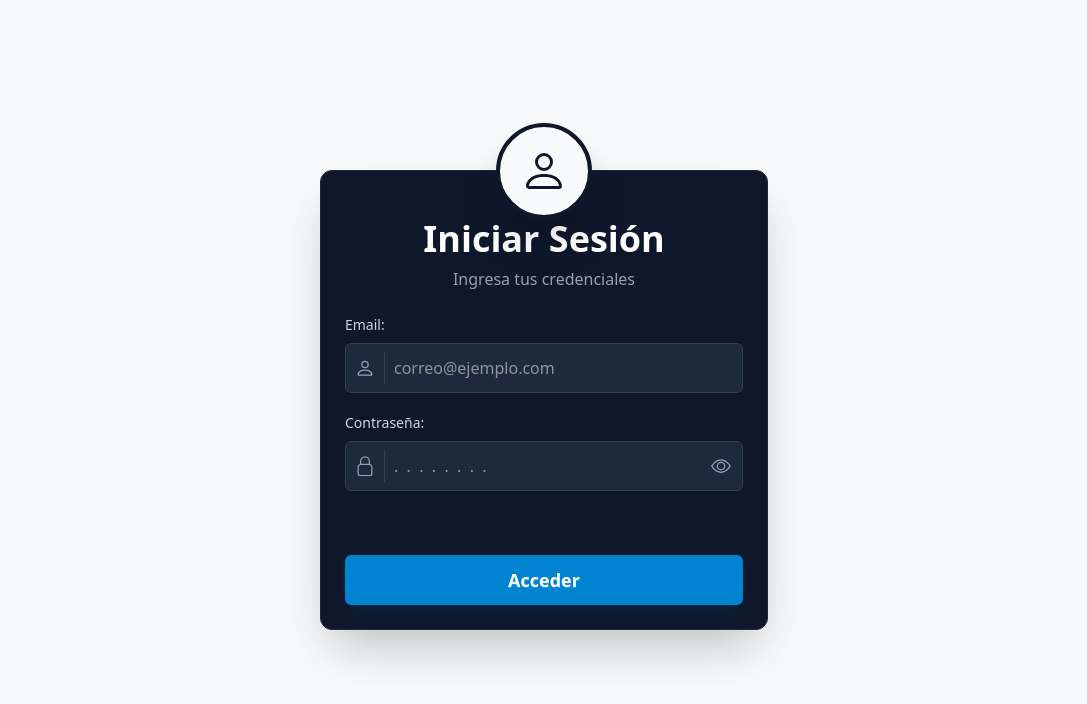
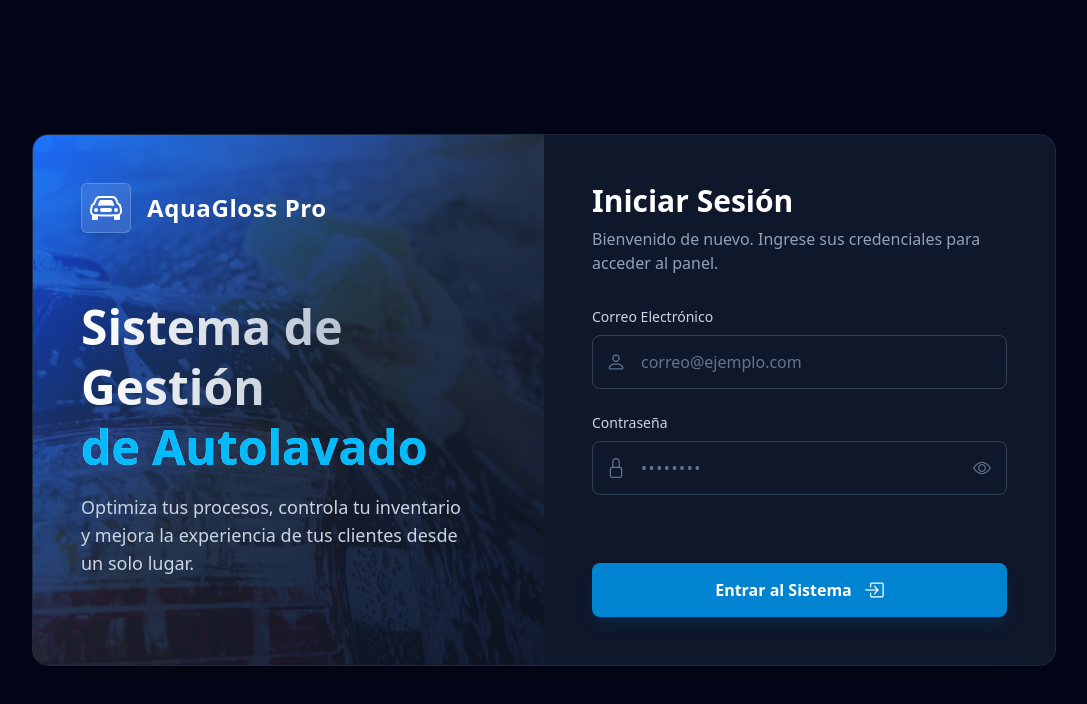
Before and after one commit to thewolf160/AquaGlossPro-Frontend, a React (Vite) app: page /login in a window 1280 px wide. Shown: the top 704 px of the page, without its empty margins (96-1183 px from the left). Built offline with nearby package versions, Linux system fonts and the light colour scheme.

Commit message:
mejora login

```diff
--- a/index.html
+++ b/index.html
@@ -3,7 +3,7 @@
   <head>
     <meta charset="UTF-8" />
     <meta name="viewport" content="width=device-width, initial-scale=1.0" />
-    <title>front-proyecto-5</title>
+    <title>AquaGloss Pro</title>
   </head>
   <body>
     <div id="root"></div>
--- a/src/pages/Login.tsx
+++ b/src/pages/Login.tsx
@@ -1,5 +1,4 @@
 import React, { useState } from "react";
-import { Link } from "react-router-dom";
 
 interface formState {
   form: {
@@ -55,134 +54,266 @@ function Login() {
 
   return (
     <>
-      <div className="flex min-h-screen justify-center items-center bg-slate-50 p-4">
-        <div className="relative w-full max-w-sm sm:max-w-md bg-slate-900 shadow-2xl border border-slate-800 rounded-xl p-6 pt-16 sm:pt-12">
-          <div className="absolute -top-10 sm:-top-12 left-1/2 -translate-x-1/2 rounded-full bg-slate-50 w-20 h-20 sm:w-24 sm:h-24 border-4 border-slate-900 flex items-center justify-center shadow-2xl">
+      <div className="flex justify-center items-center bg-slate-950 min-h-screen p-4 sm:p-8 text-white">
+        <div className="flex flex-col lg:flex-row bg-slate-900 overflow-hidden w-full max-w-md lg:max-w-5xl border border-slate-800 rounded-2xl shadow-2xl">
+          <div className="relative hidden lg:flex w-1/2 bg-linear-to-br from-blue-600 via-slate-800 to-slate-900 flex-col justify-between p-12">
+            <img
+              src="/login.webp"
+              alt="Fondo AquaGloss"
+              className="absolute inset-0 w-full h-full object-cover opacity-30 mix-blend-overlay "
+            />
+
+            <div className="relative z-10 flex items-center gap-4">
+              <div className="p-2 bg-white/10 backdrop-blur-md border border-white/20 rounded-md flex items-center justify-center shadow-lg">
                 <svg
                   xmlns="http://www.w3.org/2000/svg"
-              className="w-10 h-10 sm:w-12 sm:h-12 text-slate-900"
                   fill="currentColor"
+                  className="bi bi-car-front text-white w-8 h-8"
                   viewBox="0 0 16 16"
                 >
-              <path d="M8 8a3 3 0 1 0 0-6 3 3 0 0 0 0 6m2-3a2 2 0 1 1-4 0 2 2 0 0 1 4 0m4 8c0 1-1 1-1 1H3s-1 0-1-1 1-4 6-4 6 3 6 4m-1-.004c-.001-.246-.154-.986-.832-1.664C11.516 10.68 10.289 10 8 10s-3.516.68-4.168 1.332c-.678.678-.83 1.418-.832 1.664z" />
+                  <path d="M4 9a1 1 0 1 1-2 0 1 1 0 0 1 2 0m10 0a1 1 0 1 1-2 0 1 1 0 0 1 2 0M6 8a1 1 0 0 0 0 2h4a1 1 0 1 0 0-2zM4.862 4.276 3.906 6.19a.51.51 0 0 0 .497.731c.91-.073 2.35-.17 3.597-.17s2.688.097 3.597.17a.51.51 0 0 0 .497-.731l-.956-1.913A.5.5 0 0 0 10.691 4H5.309a.5.5 0 0 0-.447.276" />
+                  <path d="M2.52 3.515A2.5 2.5 0 0 1 4.82 2h6.362c1 0 1.904.596 2.298 1.515l.792 1.848c.075.175.21.319.38.404.5.25.855.715.965 1.262l.335 1.679q.05.242.049.49v.413c0 .814-.39 1.543-1 1.997V13.5a.5.5 0 0 1-.5.5h-2a.5.5 0 0 1-.5-.5v-1.338c-1.292.048-2.745.088-4 .088s-2.708-.04-4-.088V13.5a.5.5 0 0 1-.5.5h-2a.5.5 0 0 1-.5-.5v-1.892c-.61-.454-1-1.183-1-1.997v-.413a2.5 2.5 0 0 1 .049-.49l.335-1.68c.11-.546.465-1.012.964-1.261a.8.8 0 0 0 .381-.404l.792-1.848ZM4.82 3a1.5 1.5 0 0 0-1.379.91l-.792 1.847a1.8 1.8 0 0 1-.853.904.8.8 0 0 0-.43.564L1.03 8.904a1.5 1.5 0 0 0-.03.294v.413c0 .796.62 1.448 1.408 1.484 1.555.07 3.786.155 5.592.155s4.037-.084 5.592-.155A1.48 1.48 0 0 0 15 9.611v-.413q0-.148-.03-.294l-.335-1.68a.8.8 0 0 0-.43-.563 1.8 1.8 0 0 1-.853-.904l-.792-1.848A1.5 1.5 0 0 0 11.18 3z" />
                 </svg>
               </div>
-          <div className="mb-6">
-            <h1 className="text-3xl sm:text-4xl text-white text-center font-bold mb-2">
+              <h1 className="text-2xl font-bold tracking-wide">
+                AquaGloss Pro
+              </h1>
+            </div>
+
+            <div className="relative z-10 mb-10">
+              <h2 className="text-5xl font-extrabold leading-tight mb-4 text-transparent bg-clip-text bg-linear-to-r from-white to-slate-400">
+                Sistema de Gestión <br />
+                <span className="text-sky-400">de Autolavado</span>
+              </h2>
+              <p className="text-lg text-slate-300 max-w-sm">
+                Optimiza tus procesos, controla tu inventario y mejora la
+                experiencia de tus clientes desde un solo lugar.
+              </p>
+            </div>
+          </div>
+
+          <div className="w-full lg:w-1/2 flex flex-col justify-center p-8 sm:p-10 lg:p-12">
+            <div className="flex flex-col items-center text-center gap-3 lg:hidden mb-8">
+              <div className="w-16 h-16 bg-sky-600  rounded-xl flex items-center justify-center shadow-lg ">
+                <i className="bi bi-car-front text-4xl"></i>
+              </div>
+              <h1 className="text-2xl font-bold">AquaGloss Pro</h1>
+            </div>
+
+            <div className="text-center lg:text-left mb-8">
+              <h2 className="text-3xl font-bold text-white mb-2">
                 Iniciar Sesión
-            </h1>
-            <p className="text-slate-400 text-center text-sm sm:text-base">
-              Ingresa tus credenciales
+              </h2>
+              <p className="text-slate-400">
+                Bienvenido de nuevo. Ingrese sus credenciales para acceder al
+                panel.
               </p>
             </div>
 
-          <form className="space-y-5" onSubmit={handleSubmit}>
-            <div className="relative">
+            <form className="space-y-6" onSubmit={handleSubmit}>
+              <div>
                 <label className="block font-medium text-sm text-slate-300 mb-2">
-                Email:
+                  Correo Electrónico
                 </label>
-              <div className="relative">
+                <div className="relative group">
                   <input
                     type="email"
                     placeholder="correo@ejemplo.com"
                     name="email"
                     onChange={handleChange}
                     value={formState.form.email}
-                  className="w-full bg-slate-800 border border-slate-700 text-white rounded-md px-12 py-3 outline-none focus:ring-2 focus:ring-sky-500 transition-all"
+                    className="w-full bg-slate-900 border border-slate-700 text-white rounded-lg px-12 py-3.5 outline-none focus:border-sky-500 focus:ring-1 focus:ring-sky-500 transition-all placeholder:text-slate-500"
                   />
-                <div className="absolute left-0 top-1/2 -translate-y-1/2 flex items-center justify-center border-r border-slate-700 w-10 h-2/3 text-slate-400">
-                  <svg
-                    xmlns="http://www.w3.org/2000/svg"
-                    width="20"
-                    height="20"
-                    fill="currentColor"
-                    className="bi bi-person"
-                    viewBox="0 0 16 16"
-                  >
-                    <path d="M8 8a3 3 0 1 0 0-6 3 3 0 0 0 0 6m2-3a2 2 0 1 1-4 0 2 2 0 0 1 4 0m4 8c0 1-1 1-1 1H3s-1 0-1-1 1-4 6-4 6 3 6 4m-1-.004c-.001-.246-.154-.986-.832-1.664C11.516 10.68 10.289 10 8 10s-3.516.68-4.168 1.332c-.678.678-.83 1.418-.832 1.664z" />
-                  </svg>
+                  <div className="absolute left-0 top-1/2 -translate-y-1/2 flex items-center justify-center w-12 text-slate-500 group-focus-within:text-sky-400 transition-colors">
+                    <i className="bi bi-person text-xl"></i>
                   </div>
                 </div>
               </div>
-            <div className="relative">
-              <label className="block font-medium text-sm text-slate-300 mb-2">
-                Contraseña:
+
+              <div>
+                <div className="flex justify-between items-center mb-2">
+                  <label className="block font-medium text-sm text-slate-300">
+                    Contraseña
                   </label>
-
-              <div className="relative">
+                </div>
+                <div className="relative group">
                   <input
                     type={viewPassword ? "text" : "password"}
-                  placeholder=".  .  .  .  .  .  .  ."
+                    placeholder="••••••••"
                     id="password"
                     name="password"
                     onChange={handleChange}
                     value={formState.form.password}
-                  className="w-full bg-slate-800 border border-slate-700 text-white rounded-md px-12 py-3 outline-none focus:ring-2 focus:ring-sky-500 transition-all"
+                    className="w-full bg-slate-900 border border-slate-700 text-white rounded-lg px-12 py-3.5 outline-none focus:border-sky-500 focus:ring-1 focus:ring-sky-500 transition-all placeholder:text-slate-500 tracking-widest"
                   />
-                <div className="absolute left-0 top-1/2 -translate-y-1/2 flex justify-center items-center w-10 h-2/3 border-r border-slate-700 text-slate-400">
-                  <svg
-                    xmlns="http://www.w3.org/2000/svg"
-                    width="20"
-                    height="20"
-                    fill="currentColor"
-                    className="bi bi-lock"
-                    viewBox="0 0 16 16"
-                  >
-                    <path
-                      fill-rule="evenodd"
-                      d="M8 0a4 4 0 0 1 4 4v2.05a2.5 2.5 0 0 1 2 2.45v5a2.5 2.5 0 0 1-2.5 2.5h-7A2.5 2.5 0 0 1 2 13.5v-5a2.5 2.5 0 0 1 2-2.45V4a4 4 0 0 1 4-4M4.5 7A1.5 1.5 0 0 0 3 8.5v5A1.5 1.5 0 0 0 4.5 15h7a1.5 1.5 0 0 0 1.5-1.5v-5A1.5 1.5 0 0 0 11.5 7zM8 1a3 3 0 0 0-3 3v2h6V4a3 3 0 0 0-3-3"
-                    />
-                  </svg>
+                  <div className="absolute left-0 top-1/2 -translate-y-1/2 flex justify-center items-center w-12 text-slate-500 group-focus-within:text-sky-400 transition-colors">
+                    <i className="bi bi-lock text-xl"></i>
                   </div>
+
                   <button
                     type="button"
                     onClick={handleViewPassWord}
-                  className="absolute right-3 top-1/2 -translate-y-1/2 text-slate-400 hover:text-sky-400 transition-colors cursor-pointer"
+                    className="absolute right-4 top-1/2 -translate-y-1/2 text-slate-500 hover:text-sky-400 transition-colors cursor-pointer"
                   >
-                  {!viewPassword ? (
-                    <svg
-                      xmlns="http://www.w3.org/2000/svg"
-                      width="20"
-                      height="20"
-                      fill="currentColor"
-                      className="bi bi-eye"
-                      viewBox="0 0 16 16"
-                    >
-                      <path d="M16 8s-3-5.5-8-5.5S0 8 0 8s3 5.5 8 5.5S16 8 16 8M1.173 8a13 13 0 0 1 1.66-2.043C4.12 4.668 5.88 3.5 8 3.5s3.879 1.168 5.168 2.457A13 13 0 0 1 14.828 8q-.086.13-.195.288c-.335.48-.83 1.12-1.465 1.755C11.879 11.332 10.119 12.5 8 12.5s-3.879-1.168-5.168-2.457A13 13 0 0 1 1.172 8z" />
-                      <path d="M8 5.5a2.5 2.5 0 1 0 0 5 2.5 2.5 0 0 0 0-5M4.5 8a3.5 3.5 0 1 1 7 0 3.5 3.5 0 0 1-7 0" />
-                    </svg>
-                  ) : (
-                    <svg
-                      xmlns="http://www.w3.org/2000/svg"
-                      width="20"
-                      height="20"
-                      fill="currentColor"
-                      className="bi bi-eye-slash"
-                      viewBox="0 0 16 16"
-                    >
-                      <path d="M13.359 11.238C15.06 9.72 16 8 16 8s-3-5.5-8-5.5a7 7 0 0 0-2.79.588l.77.771A6 6 0 0 1 8 3.5c2.12 0 3.879 1.168 5.168 2.457A13 13 0 0 1 14.828 8q-.086.13-.195.288c-.335.48-.83 1.12-1.465 1.755q-.247.248-.517.486z" />
-                      <path d="M11.297 9.176a3.5 3.5 0 0 0-4.474-4.474l.823.823a2.5 2.5 0 0 1 2.829 2.829zm-2.943 1.299.822.822a3.5 3.5 0 0 1-4.474-4.474l.823.823a2.5 2.5 0 0 0 2.829 2.829" />
-                      <path d="M3.35 5.47q-.27.24-.518.487A13 13 0 0 0 1.172 8l.195.288c.335.48.83 1.12 1.465 1.755C4.121 11.332 5.881 12.5 8 12.5c.716 0 1.39-.133 2.02-.36l.77.772A7 7 0 0 1 8 13.5C3 13.5 0 8 0 8s.939-1.721 2.641-3.238l.708.709zm10.296 8.884-12-12 .708-.708 12 12z" />
-                    </svg>
-                  )}
+                    <i
+                      className={`bi text-lg ${viewPassword ? "bi-eye-slash" : "bi-eye"}`}
+                    ></i>
                   </button>
                 </div>
               </div>
+
               <div className="flex justify-center items-center h-5">
                 {formState.error && (
-                <span className="text-red-400 text-sm font-medium">
+                  <span className="text-red-400 text-sm font-medium bg-red-400/10 px-3 py-1 rounded-md">
                     {formState.errorText}
                   </span>
                 )}
               </div>
-            <Link to="/home" className="btn w-full border border-transparent text-white font-bold text-md sm:text-lg bg-sky-600 hover:bg-sky-700 cursor-pointer rounded-md p-6 mt-1 transition-colors shadow-lg shadow-sky-900/20">
-              Acceder
-            </Link>
+
+              <button
+                type="submit"
+                className="w-full flex items-center justify-center border border-transparent gap-3 text-white font-bold text-md bg-sky-600 hover:bg-sky-700 rounded-lg p-3 mt-2 transition-all ease-in shadow-lg shadow-sky-900/30 cursor-pointer"
+              >
+                Entrar al Sistema
+                <i className="bi bi-box-arrow-in-right text-xl"></i>
+              </button>
             </form>
+          </div>
         </div>
       </div>
     </>
   );
+
+  // return (
+  //   <>
+  //     <div className="flex min-h-screen justify-center items-center bg-slate-50 p-4">
+  //       <div className="relative w-full max-w-sm sm:max-w-md bg-slate-900 shadow-2xl border border-slate-800 rounded-xl p-6 pt-16 sm:pt-12">
+  //         <div className="absolute -top-10 sm:-top-12 left-1/2 -translate-x-1/2 rounded-full bg-slate-50 w-20 h-20 sm:w-24 sm:h-24 border-4 border-slate-900 flex items-center justify-center shadow-2xl">
+  //           <svg
+  //             xmlns="http://www.w3.org/2000/svg"
+  //             className="w-10 h-10 sm:w-12 sm:h-12 text-slate-900"
+  //             fill="currentColor"
+  //             viewBox="0 0 16 16"
+  //           >
+  //             <path d="M8 8a3 3 0 1 0 0-6 3 3 0 0 0 0 6m2-3a2 2 0 1 1-4 0 2 2 0 0 1 4 0m4 8c0 1-1 1-1 1H3s-1 0-1-1 1-4 6-4 6 3 6 4m-1-.004c-.001-.246-.154-.986-.832-1.664C11.516 10.68 10.289 10 8 10s-3.516.68-4.168 1.332c-.678.678-.83 1.418-.832 1.664z" />
+  //           </svg>
+  //         </div>
+  //         <div className="mb-6">
+  //           <h1 className="text-3xl sm:text-4xl text-white text-center font-bold mb-2">
+  //             Iniciar Sesión
+  //           </h1>
+  //           <p className="text-slate-400 text-center text-sm sm:text-base">
+  //             Ingresa tus credenciales
+  //           </p>
+  //         </div>
+
+  // <form className="space-y-5" onSubmit={handleSubmit}>
+  //   <div className="relative">
+  //     <label className="block font-medium text-sm text-slate-300 mb-2">
+  //       Email:
+  //     </label>
+  //     <div className="relative">
+  //       <input
+  //         type="email"
+  //         placeholder="correo@ejemplo.com"
+  //         name="email"
+  //         onChange={handleChange}
+  //         value={formState.form.email}
+  //         className="w-full bg-slate-800 border border-slate-700 text-white rounded-md px-12 py-3 outline-none focus:ring-2 focus:ring-sky-500 transition-all"
+  //       />
+  //       <div className="absolute left-0 top-1/2 -translate-y-1/2 flex items-center justify-center border-r border-slate-700 w-10 h-2/3 text-slate-400">
+  //         <svg
+  //           xmlns="http://www.w3.org/2000/svg"
+  //           width="20"
+  //           height="20"
+  //           fill="currentColor"
+  //           className="bi bi-person"
+  //           viewBox="0 0 16 16"
+  //         >
+  //           <path d="M8 8a3 3 0 1 0 0-6 3 3 0 0 0 0 6m2-3a2 2 0 1 1-4 0 2 2 0 0 1 4 0m4 8c0 1-1 1-1 1H3s-1 0-1-1 1-4 6-4 6 3 6 4m-1-.004c-.001-.246-.154-.986-.832-1.664C11.516 10.68 10.289 10 8 10s-3.516.68-4.168 1.332c-.678.678-.83 1.418-.832 1.664z" />
+  //         </svg>
+  //       </div>
+  //     </div>
+  //   </div>
+  //   <div className="relative">
+  //     <label className="block font-medium text-sm text-slate-300 mb-2">
+  //       Contraseña:
+  //     </label>
+
+  //     <div className="relative">
+  //       <input
+  //         type={viewPassword ? "text" : "password"}
+  //         placeholder=".  .  .  .  .  .  .  ."
+  //         id="password"
+  //         name="password"
+  //         onChange={handleChange}
+  //         value={formState.form.password}
+  //         className="w-full bg-slate-800 border border-slate-700 text-white rounded-md px-12 py-3 outline-none focus:ring-2 focus:ring-sky-500 transition-all"
+  //       />
+  //       <div className="absolute left-0 top-1/2 -translate-y-1/2 flex justify-center items-center w-10 h-2/3 border-r border-slate-700 text-slate-400">
+  //         <svg
+  //           xmlns="http://www.w3.org/2000/svg"
+  //           width="20"
+  //           height="20"
+  //           fill="currentColor"
+  //           className="bi bi-lock"
+  //           viewBox="0 0 16 16"
+  //         >
+  //           <path
+  //             fill-rule="evenodd"
+  //             d="M8 0a4 4 0 0 1 4 4v2.05a2.5 2.5 0 0 1 2 2.45v5a2.5 2.5 0 0 1-2.5 2.5h-7A2.5 2.5 0 0 1 2 13.5v-5a2.5 2.5 0 0 1 2-2.45V4a4 4 0 0 1 4-4M4.5 7A1.5 1.5 0 0 0 3 8.5v5A1.5 1.5 0 0 0 4.5 15h7a1.5 1.5 0 0 0 1.5-1.5v-5A1.5 1.5 0 0 0 11.5 7zM8 1a3 3 0 0 0-3 3v2h6V4a3 3 0 0 0-3-3"
+  //           />
+  //         </svg>
+  //       </div>
+  //       <button
+  //         type="button"
+  //         onClick={handleViewPassWord}
+  //         className="absolute right-3 top-1/2 -translate-y-1/2 text-slate-400 hover:text-sky-400 transition-colors cursor-pointer"
+  //       >
+  //         {!viewPassword ? (
+  //           <svg
+  //             xmlns="http://www.w3.org/2000/svg"
+  //             width="20"
+  //             height="20"
+  //             fill="currentColor"
+  //             className="bi bi-eye"
+  //             viewBox="0 0 16 16"
+  //           >
+  //             <path d="M16 8s-3-5.5-8-5.5S0 8 0 8s3 5.5 8 5.5S16 8 16 8M1.173 8a13 13 0 0 1 1.66-2.043C4.12 4.668 5.88 3.5 8 3.5s3.879 1.168 5.168 2.457A13 13 0 0 1 14.828 8q-.086.13-.195.288c-.335.48-.83 1.12-1.465 1.755C11.879 11.332 10.119 12.5 8 12.5s-3.879-1.168-5.168-2.457A13 13 0 0 1 1.172 8z" />
+  //             <path d="M8 5.5a2.5 2.5 0 1 0 0 5 2.5 2.5 0 0 0 0-5M4.5 8a3.5 3.5 0 1 1 7 0 3.5 3.5 0 0 1-7 0" />
+  //           </svg>
+  //         ) : (
+  //           <svg
+  //             xmlns="http://www.w3.org/2000/svg"
+  //             width="20"
+  //             height="20"
+  //             fill="currentColor"
+  //             className="bi bi-eye-slash"
+  //             viewBox="0 0 16 16"
+  //           >
+  //             <path d="M13.359 11.238C15.06 9.72 16 8 16 8s-3-5.5-8-5.5a7 7 0 0 0-2.79.588l.77.771A6 6 0 0 1 8 3.5c2.12 0 3.879 1.168 5.168 2.457A13 13 0 0 1 14.828 8q-.086.13-.195.288c-.335.48-.83 1.12-1.465 1.755q-.247.248-.517.486z" />
+  //             <path d="M11.297 9.176a3.5 3.5 0 0 0-4.474-4.474l.823.823a2.5 2.5 0 0 1 2.829 2.829zm-2.943 1.299.822.822a3.5 3.5 0 0 1-4.474-4.474l.823.823a2.5 2.5 0 0 0 2.829 2.829" />
+  //             <path d="M3.35 5.47q-.27.24-.518.487A13 13 0 0 0 1.172 8l.195.288c.335.48.83 1.12 1.465 1.755C4.121 11.332 5.881 12.5 8 12.5c.716 0 1.39-.133 2.02-.36l.77.772A7 7 0 0 1 8 13.5C3 13.5 0 8 0 8s.939-1.721 2.641-3.238l.708.709zm10.296 8.884-12-12 .708-.708 12 12z" />
+  //           </svg>
+  //         )}
+  //       </button>
+  //     </div>
+  //   </div>
+  //   <div className="flex justify-center items-center h-5">
+  //     {formState.error && (
+  //       <span className="text-red-400 text-sm font-medium">
+  //         {formState.errorText}
+  //       </span>
+  //     )}
+  //   </div>
+  //   <Link to="/home" className="btn w-full border border-transparent text-white font-bold text-md sm:text-lg bg-sky-600 hover:bg-sky-700 cursor-pointer rounded-md p-6 mt-1 transition-colors shadow-lg shadow-sky-900/20">
+  //     Acceder
+  //   </Link>
+  // </form>
+  //       </div>
+  //     </div>
+  //   </>
+  // );
 }
 
 export default Login;
```
Also changed, not shown: public/login.webp (added). Lines whose indentation alone changed are shown as unchanged.
